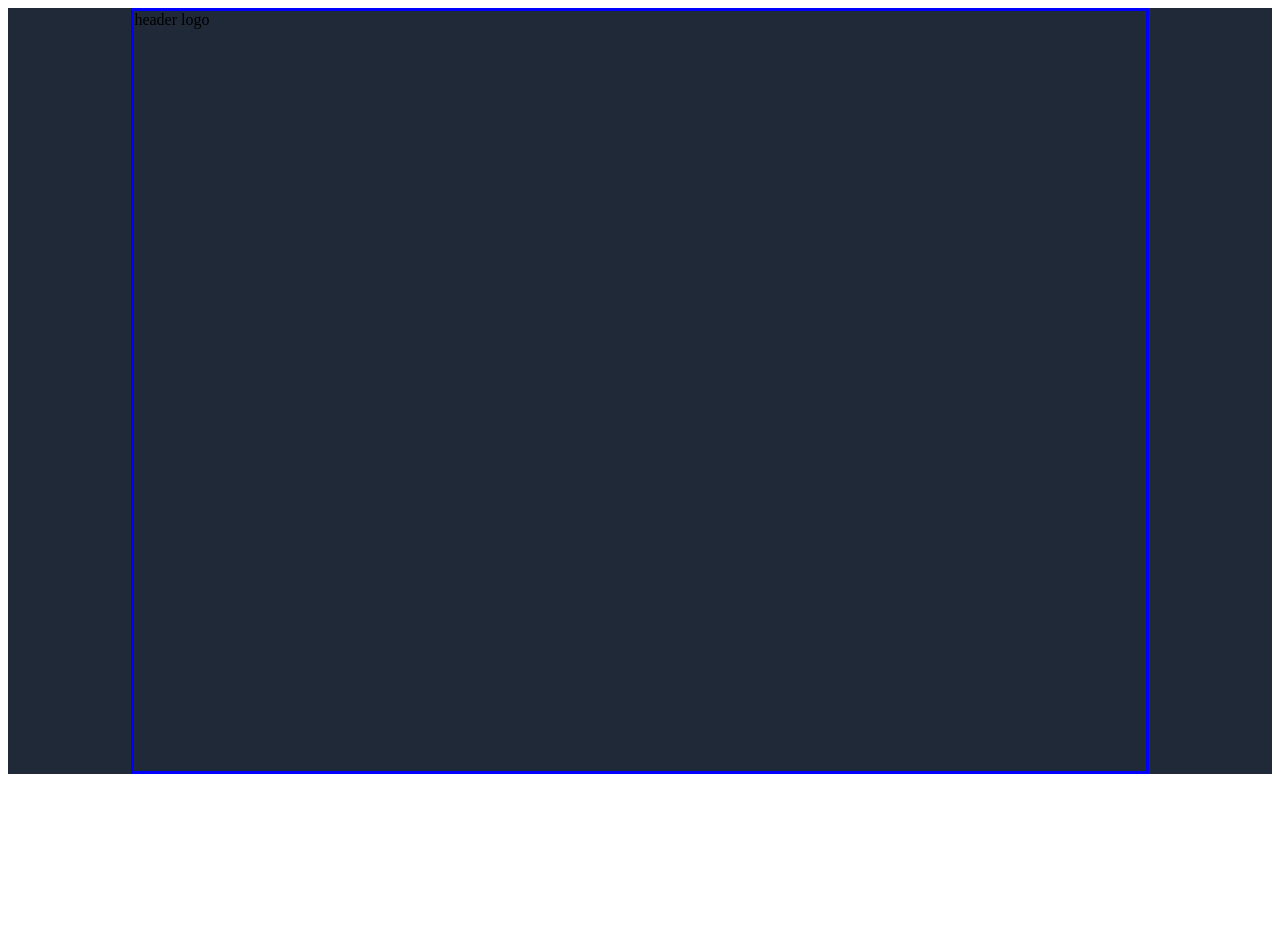
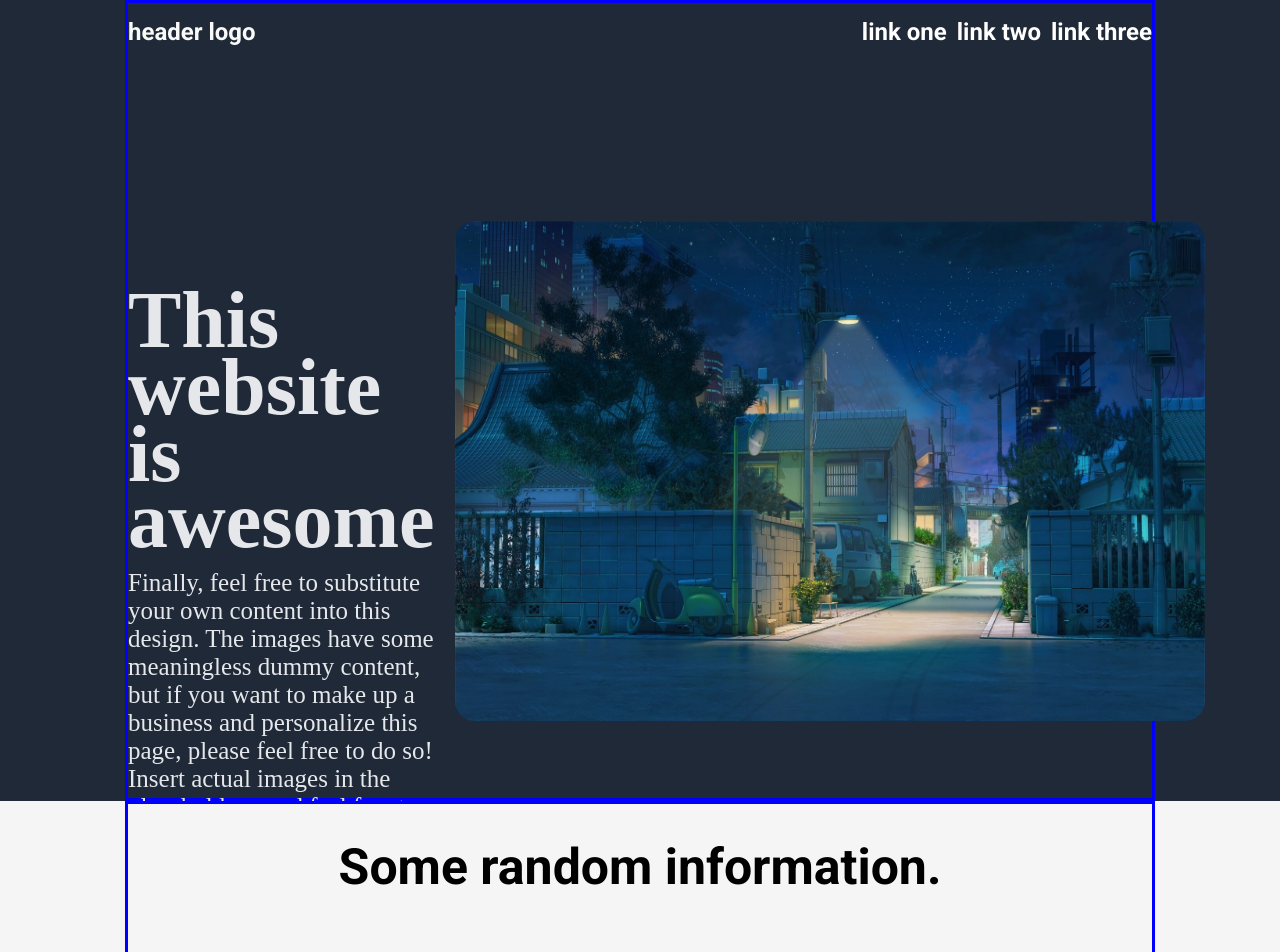
Before and after one commit to jthyxxx/landing-page, a plain HTML site: page index.html in a window 1280 px wide. Shown: the top 952 px of the page. Before the commit the page ends 800 px from the top, so only its background shows below. Drawn offline with Linux system fonts and the light colour scheme.

Commit message:
top page done

```diff
--- a/index.html
+++ b/index.html
@@ -12,16 +12,28 @@
         <div class="first-center">
             <div class="header">
                 <div class="header-logo">header logo</div>
-                <div class="header-links">
-                    <div class="links"></div>
-                    <div class="links"></div>
-                    <div class="links"></div>
+                <ul>
+                    <li><a href="#">link one</a></li>
+                    <li><a href="#">link two</a></li>
+                    <li><a href="#">link three</a></li>
+                </ul>
+            </div>
+            <div class="header-content">
+                <div class="header-info">
+                    <h2>This website is awesome</h2>
+                    <p>Finally, feel free to substitute your own content into this design. The images have some meaningless dummy content, but if you want to make up a business and personalize this page, please feel free to do so! Insert actual images in the placeholders, and feel free to play with the colors and fonts a bit too.</p>
+                    <button>Sign Up</button>
                 </div>
+                <img src="img.jpg">
             </div>
-            <div class="header-content"></div>
         </div>
     </div>
-    <div class="second"></div>
+    <div class="second">
+        <div class="second-center">
+            <h1>Some random information.</h1>
+            <
+        </div>
+    </div>
     <div class="third"></div>
     <div class="fourth"></div>
   </body>
--- a/styles.css
+++ b/styles.css
@@ -1,7 +1,12 @@
+@import url('https://fonts.googleapis.com/css2?family=Roboto:wght@700&display=swap');
+
 body{
+    margin: 0;
     box-sizing: border-box;
     display: flex;
     flex-direction: column;
+    font-size: 18px;
+    height: 100%;
 }
 
 .first{
@@ -13,9 +18,102 @@ body{
 .first-center{
     width: 80%;
     border: 3px solid blue;
-    height: 95vh;
+    height: 99.4vh;
+    display: flex;
+    flex-direction: column;
+    gap: 175px;
 }
 
 .header{
+    margin-top: 15px;
+    color: #f9faf8;
+    font-size: 24px;
+    font-family: 'Roboto', sans-serif;
     display: flex;
+    justify-content: space-between;
 }
+
+
+
+.header-content{
+    display: flex;
+    justify-content: space-between;
+    gap: 20px;
+}
+
+img{
+    height: 500px;
+    width: 750px;
+    border-radius: 20px;
+    border: none;
+}
+
+ul{
+    margin: 0;
+    padding: 0;
+    list-style: none;
+    display: flex;
+    gap: 10px;
+}
+
+a{
+    text-decoration: none;
+    color: white;
+}
+
+a:hover{
+    color: #1e6ae4;
+}
+
+h2{
+    font-size: 80px;
+    margin-bottom: 15px;
+    line-height: 50pt;
+}
+
+p{
+    margin: 0;
+    font-size: 25px;
+}
+
+h2, p{
+    color: #e5e7eb;
+}
+
+button{
+    margin-top: 10px;
+    height: 35px;
+    width: 150px;
+    border-radius: 10px;
+    background-color: #073d92;
+    border: none;
+    font-family: 'Roboto', sans-serif;
+    text-align: center;
+    font-size: 18px;
+    color: #e5e7eb;
+}
+
+button:hover{
+    background-color: #1e6ae4;
+}
+
+.second{
+    background-color: whitesmoke;
+    display: flex;
+    justify-content: center;
+}
+
+.second-center{
+    width: 80%;
+    border: 3px solid blue;
+    height: 99.4vh;
+    display: flex;
+    flex-direction: column;
+    gap: 175px;
+}
+
+h1{
+    text-align: center;
+    font-size: 50px;
+    font-family: 'Roboto', sans-serif;
+}
```
Also changed, not shown: img.jpg (added).
